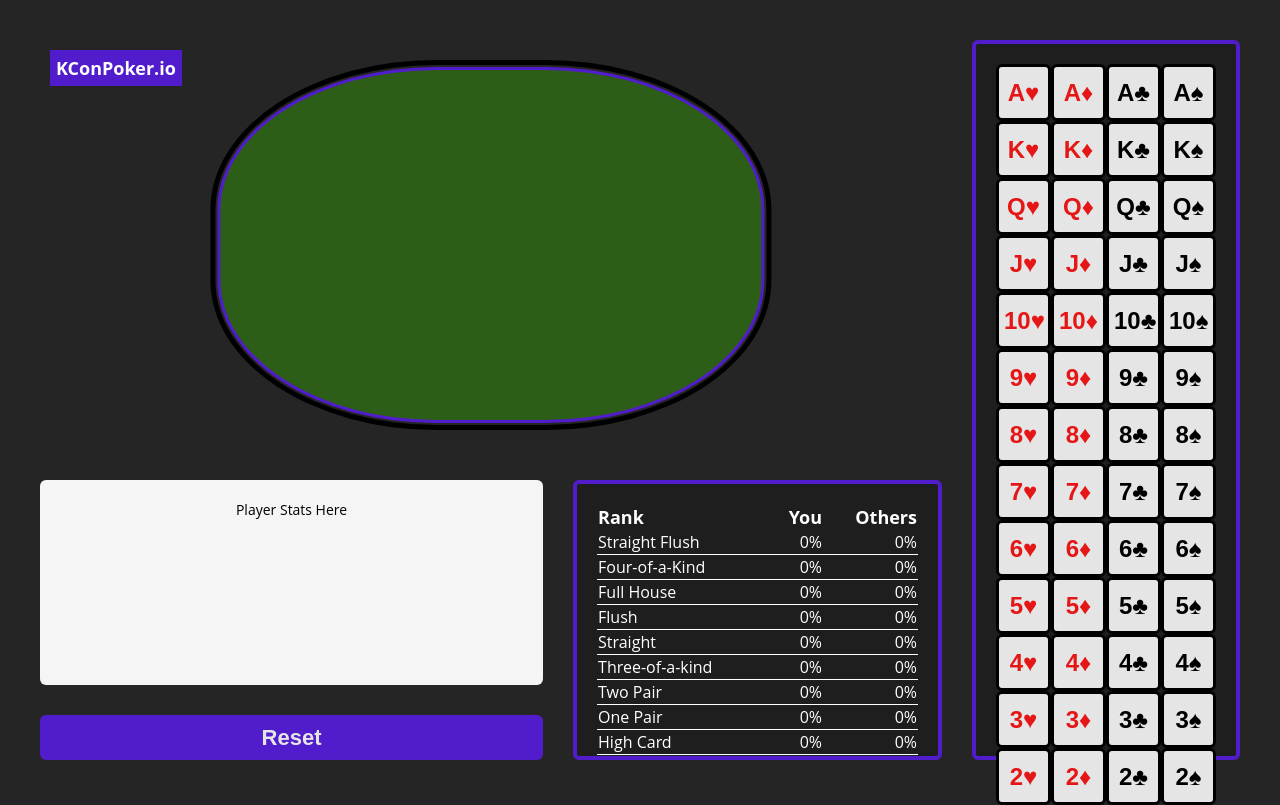
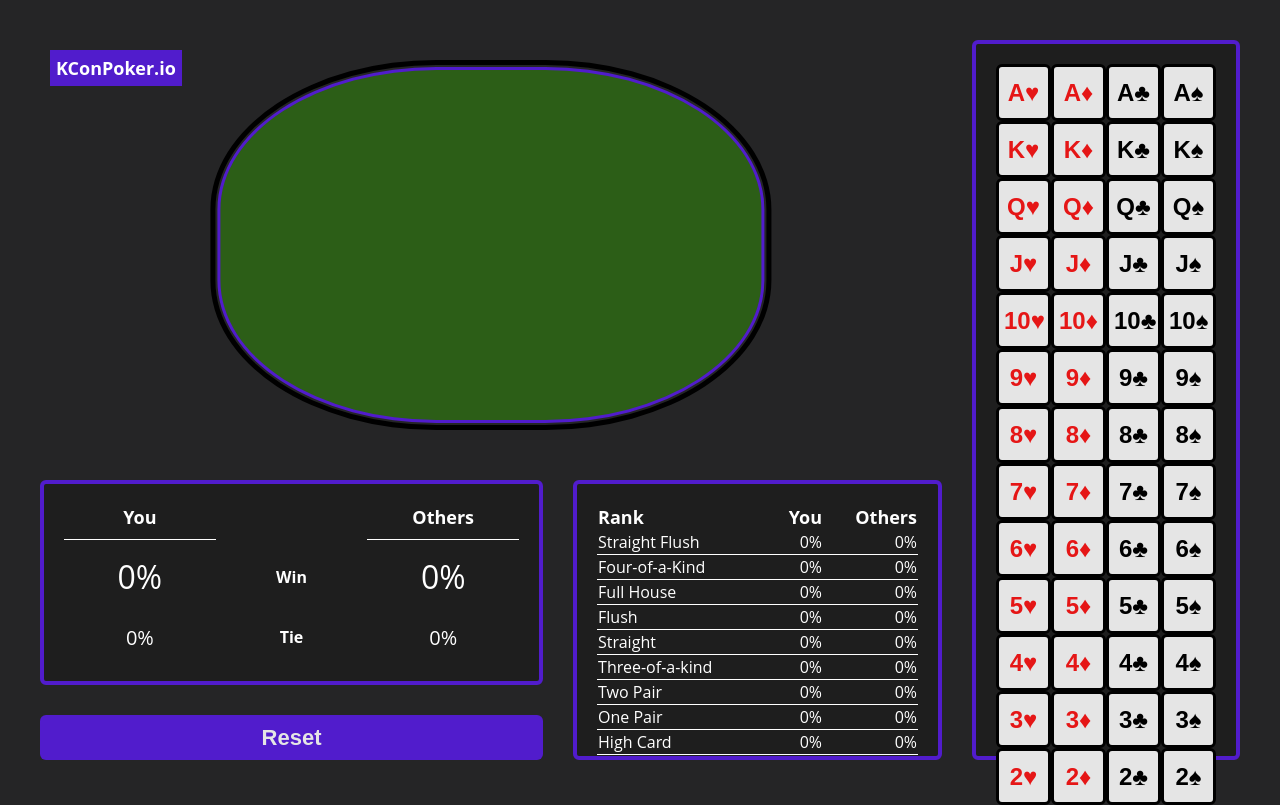
Before and after one commit to PlainOldKevin/KConPoker, a React (Vite) app in the folder client/: page / in a window 1280 px wide. Built offline with nearby package versions, Linux system fonts and the light colour scheme.

Commit message:
player odds done

```diff
--- a/client/src/components/PlayerStats/PlayerStats.module.css
+++ b/client/src/components/PlayerStats/PlayerStats.module.css
@@ -2,8 +2,39 @@
     grid-area: playerStats;
     padding: 20px;
     text-align: center;
-    background-color: #f5f5f5;
-    text-align: center;
-    color: black;
+    background-color: #1e1e1e;
+    border: 4px solid #511ccc;
+    color: white;
     border-radius: 6px;
 }
+
+.table {
+    width: 100%;
+    height: 100%;
+    table-layout: fixed;
+    border-collapse: collapse;
+}
+
+.tableTitle {
+    padding-bottom: 10px;
+    font-size: 18px;
+    border-bottom: 1px solid white;
+}
+
+.tableWin {
+    font-size: 16px;
+    font-weight: bold;
+}
+
+.tableWinOdds {
+    font-size: 32px;
+}
+
+.tableTie {
+    font-size: 16px;
+    font-weight: bold;
+}
+
+.tableTieOdds {
+    font-size: 20px;
+}
--- a/client/src/components/PlayerStats/PlayerStats.tsx
+++ b/client/src/components/PlayerStats/PlayerStats.tsx
@@ -3,8 +3,29 @@ import styles from "./PlayerStats.module.css";
 export default function PlayerStats() {
   return (
     <div className={styles.player}>
-      Player Stats Here
-      <table></table>
+      <table className={styles.table}>
+        <thead>
+          <th className={styles.tableTitle}>
+            <span>You</span>
+          </th>
+          <th></th>
+          <th className={styles.tableTitle}>
+            <span>Others</span>
+          </th>
+        </thead>
+        <tbody>
+          <tr>
+            <td className={styles.tableWinOdds}>0%</td>
+            <td className={styles.tableWin}>Win</td>
+            <td className={styles.tableWinOdds}>0%</td>
+          </tr>
+          <tr>
+            <td className={styles.tableTieOdds}>0%</td>
+            <td className={styles.tableTie}>Tie</td>
+            <td className={styles.tableTieOdds}>0%</td>
+          </tr>
+        </tbody>
+      </table>
     </div>
   );
 }
--- a/client/src/components/RankStats/RankStats.module.css
+++ b/client/src/components/RankStats/RankStats.module.css
@@ -2,7 +2,6 @@
     grid-area: rankStats;
     padding: 20px;
     text-align: center;
-    color: black;
     background-color: #1e1e1e;
     border: 4px solid #511ccc;
     color: white;
@@ -30,7 +29,7 @@
     font-size: 16px;
 }
 
-td {
+.dataLine {
     border-bottom: 1px solid white;
     text-align: right;
     font-size: 16px
--- a/client/src/components/RankStats/RankStats.tsx
+++ b/client/src/components/RankStats/RankStats.tsx
@@ -16,47 +16,47 @@ export default function RankStats() {
           </tr>
         </thead>
         <tbody>
-          <tr>
+          <tr className={styles.dataLine}>
             <td className={styles.rankTitle}>Straight Flush</td>
             <td>0%</td>
             <td>0%</td>
           </tr>
-          <tr>
+          <tr className={styles.dataLine}>
             <td className={styles.rankTitle}>Four-of-a-Kind</td>
             <td>0%</td>
             <td>0%</td>
           </tr>
-          <tr>
+          <tr className={styles.dataLine}>
             <td className={styles.rankTitle}>Full House</td>
             <td>0%</td>
             <td>0%</td>
           </tr>
-          <tr>
+          <tr className={styles.dataLine}>
             <td className={styles.rankTitle}>Flush</td>
             <td>0%</td>
             <td>0%</td>
           </tr>
-          <tr>
+          <tr className={styles.dataLine}>
             <td className={styles.rankTitle}>Straight</td>
             <td>0%</td>
             <td>0%</td>
           </tr>
-          <tr>
+          <tr className={styles.dataLine}>
             <td className={styles.rankTitle}>Three-of-a-kind</td>
             <td>0%</td>
             <td>0%</td>
           </tr>
-          <tr>
+          <tr className={styles.dataLine}>
             <td className={styles.rankTitle}>Two Pair</td>
             <td>0%</td>
             <td>0%</td>
           </tr>
-          <tr>
+          <tr className={styles.dataLine}>
             <td className={styles.rankTitle}>One Pair</td>
             <td>0%</td>
             <td>0%</td>
           </tr>
-          <tr>
+          <tr className={styles.dataLine}>
             <td className={styles.rankTitle}>High Card</td>
             <td>0%</td>
             <td>0%</td>
```
